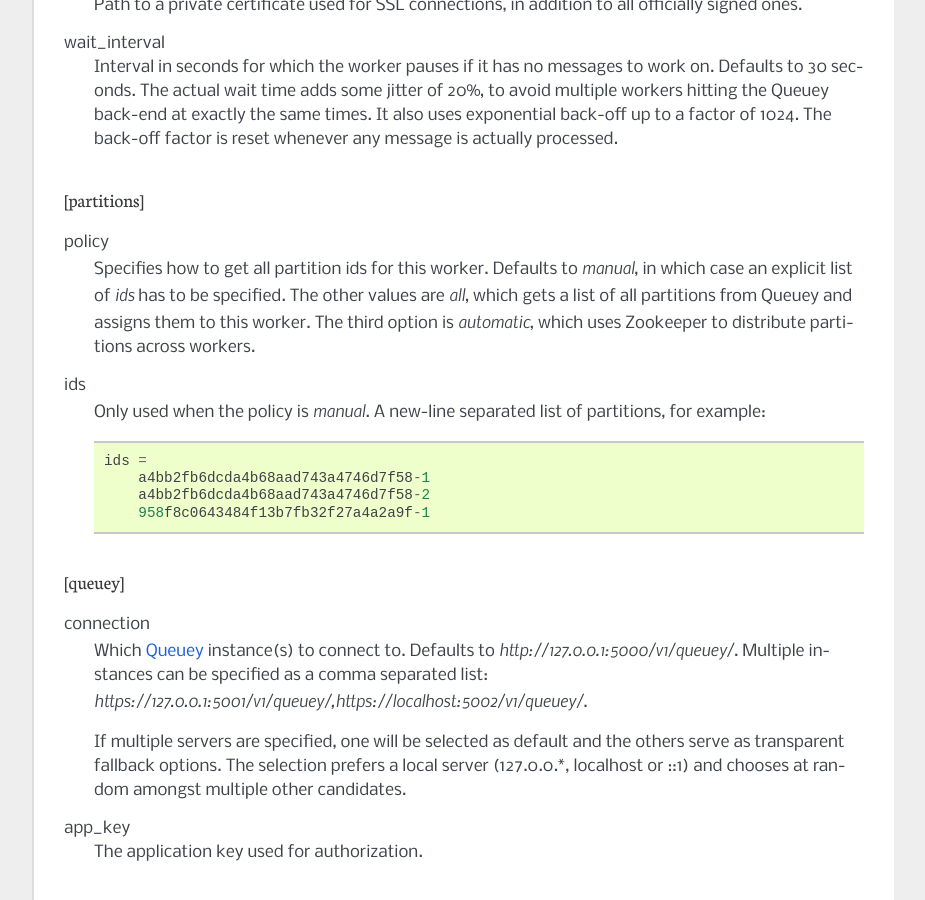
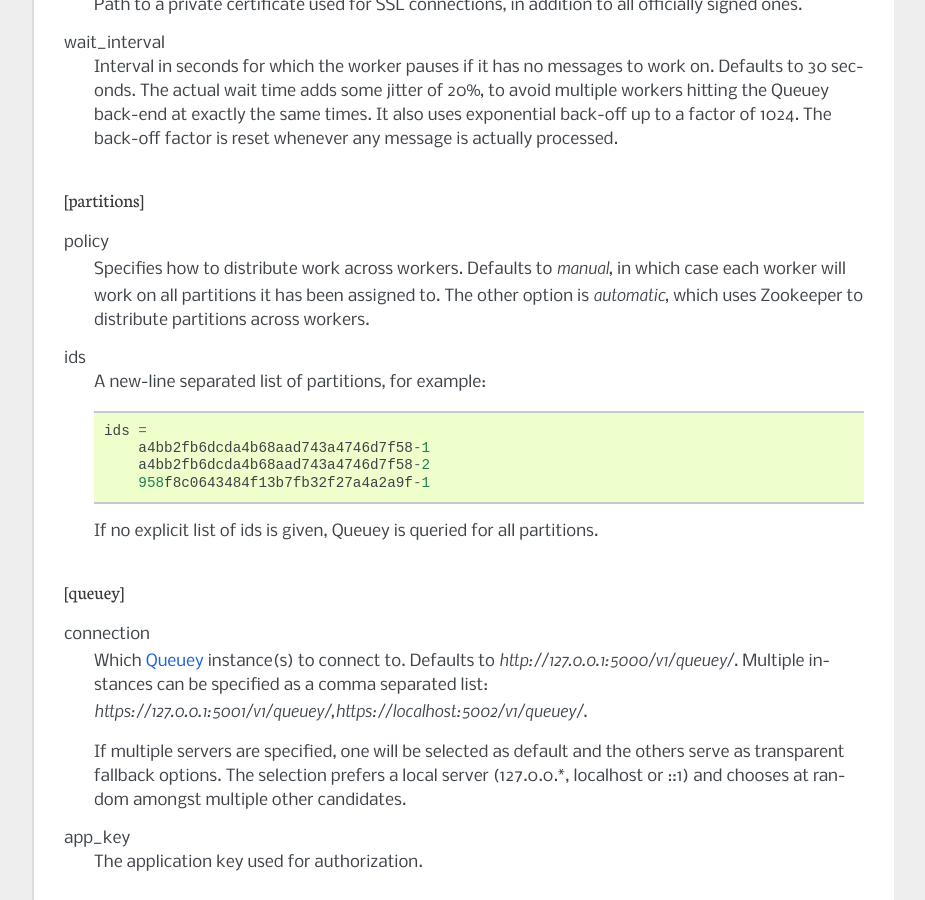
Before and after one commit to mozilla-services/qdo, a Sphinx documentation site: the page built from docs/config.rst, in a window 1280 px wide and 900 px high, scrolled down 849 px. Shown: the whole window, without its empty margins (198-1123 px from the left). Built offline with Sphinx 7.4.7, drawn with Linux system fonts in a browser that asks for light colours.

Commit message:
remove the `all` policy and choose queues based on the presence of an ids list

```diff
--- a/docs/config.rst
+++ b/docs/config.rst
@@ -52,20 +52,20 @@
 ------------
 
 policy
-    Specifies how to get all partition ids for this worker. Defaults to
-    `manual`, in which case an explicit list of `ids` has to be specified.
-    The other values are `all`, which gets a list of all partitions from
-    Queuey and assigns them to this worker. The third option is `automatic`,
-    which uses Zookeeper to distribute partitions across workers.
+    Specifies how to distribute work across workers. Defaults to `manual`, in
+    which case each worker will work on all partitions it has been assigned to.
+    The other option is `automatic`, which uses Zookeeper to distribute
+    partitions across workers.
 
 ids
-    Only used when the policy is `manual`. A new-line separated list of
-    partitions, for example::
+    A new-line separated list of partitions, for example::
 
         ids =
             a4bb2fb6dcda4b68aad743a4746d7f58-1
             a4bb2fb6dcda4b68aad743a4746d7f58-2
             958f8c0643484f13b7fb32f27a4a2a9f-1
+
+    If no explicit list of ids is given, Queuey is queried for all partitions.
 
 [queuey]
 --------
```
Also changed, not shown: 2 other files.
